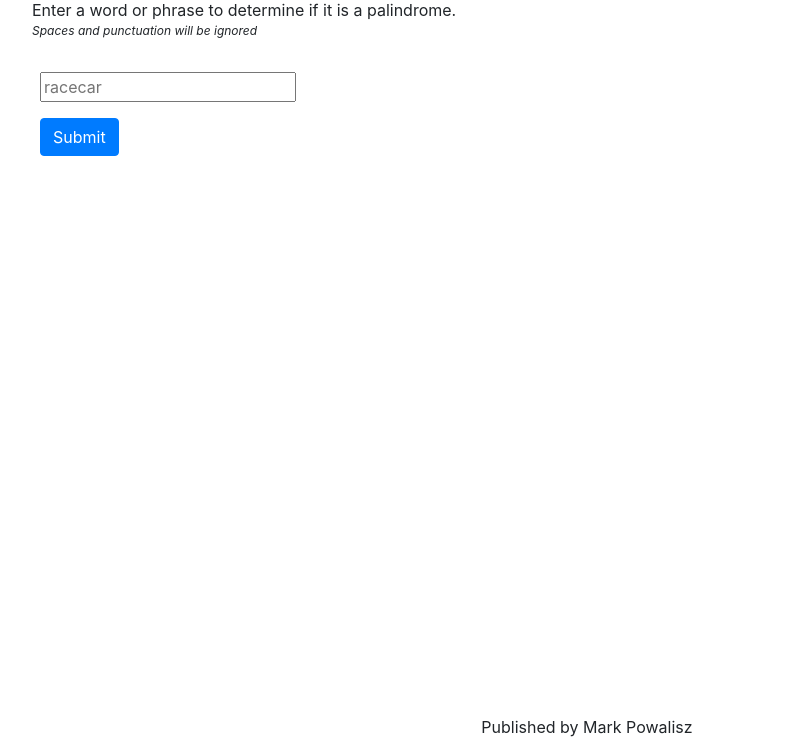
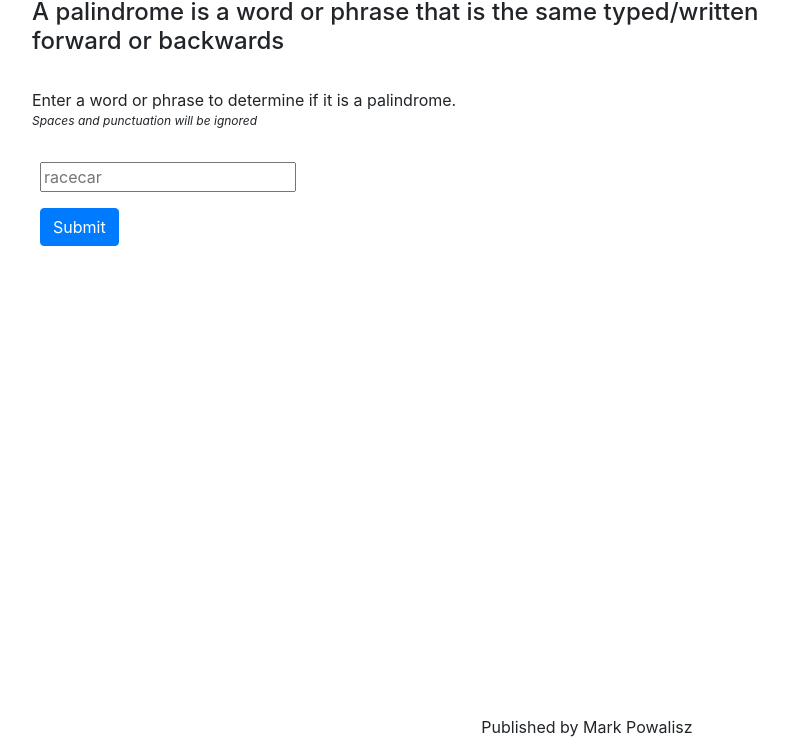
Before and after one commit to mpowalisz/PalindromeTest, a plain HTML site: page index.html in a window 1280 px wide. Shown: the part 58-800 px from the top of the page, without its empty margins (53-841 px from the left). Drawn offline with nearby package versions, Linux system fonts and the light colour scheme.

Commit message:
Added a layman's definition for palendrome.

```diff
--- a/index.html
+++ b/index.html
@@ -19,6 +19,11 @@
     <div class="container">
       <h1>Palindrome Test</h1>
       <main>
+        <h4>
+          A palindrome is a word or phrase that is the same typed/written <br />
+          forward or backwards
+        </h4>
+        <br />
         <p>Enter a word or phrase to determine if it is a palindrome.</p>
         <p id="disclaimer"><i>Spaces and punctuation will be ignored</i></p>
         <br />
```
